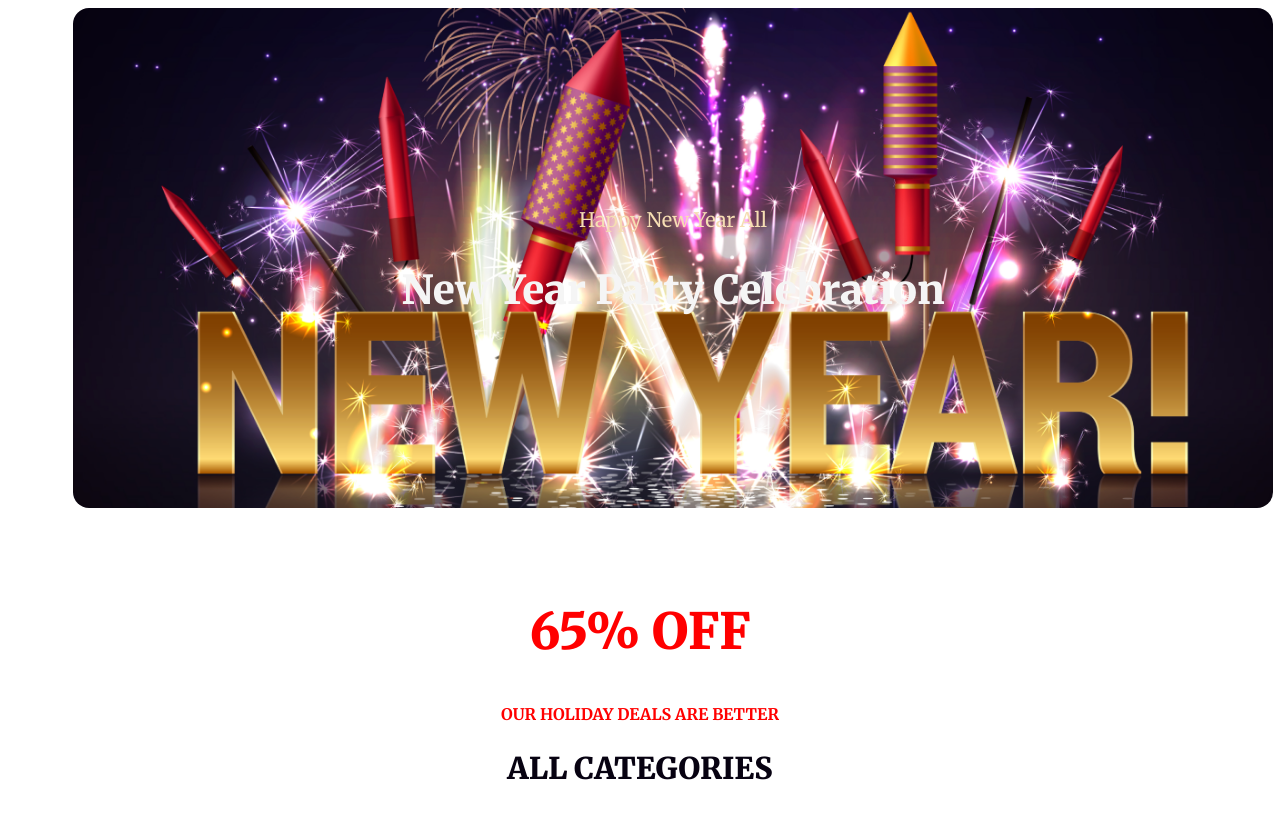
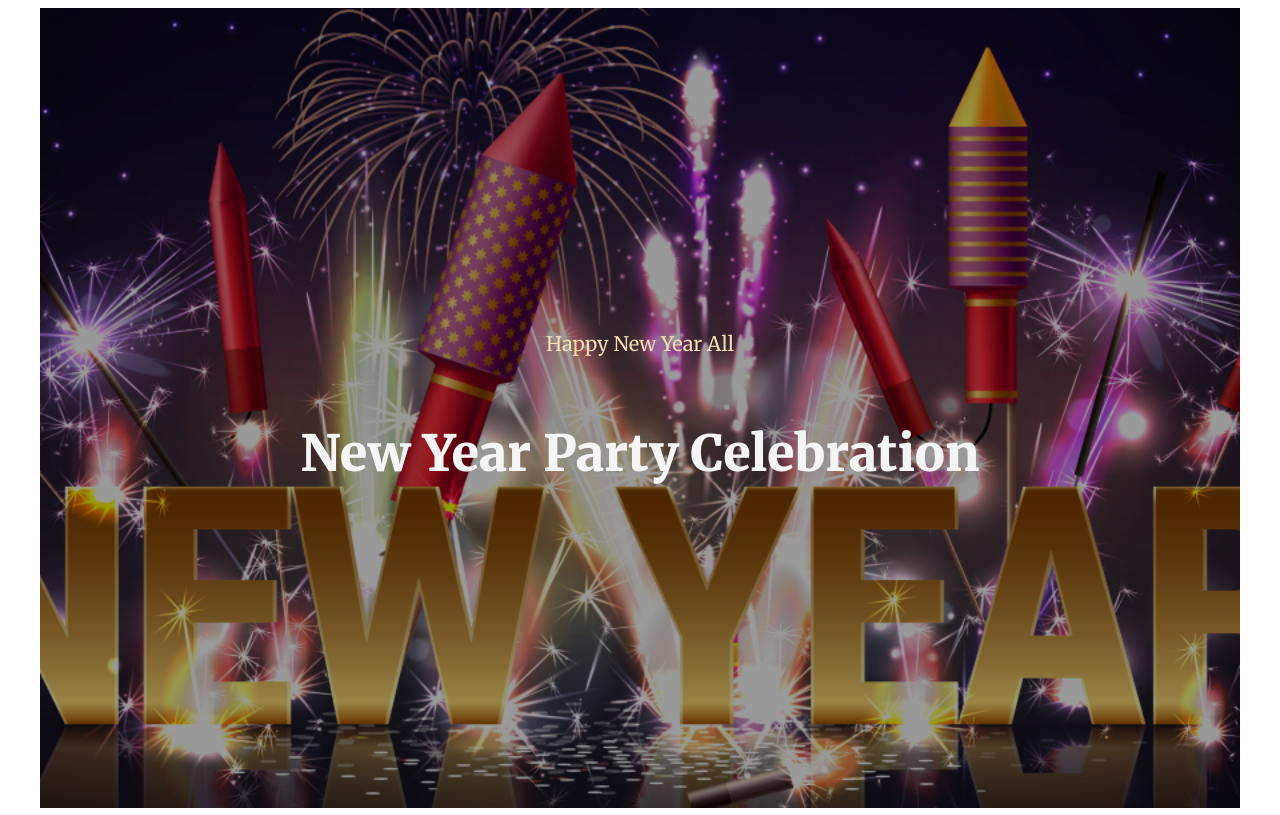
Before and after one commit to jhmasudrana/new-year-project, a plain HTML site: page index.html in a window 1280 px wide. Shown: the top 815 px of the page. Drawn offline with Linux system fonts and the light colour scheme.

Commit message:
footer and header complete

```diff
--- a/index.css
+++ b/index.css
@@ -2,27 +2,27 @@ body {
     font-family: 'Inter', sans-serif;
     font-family: 'Merriweather', serif;
 }
-
-.Banner {
-    background:
-        url(image/Banner\ Image.png) no-repeat  center,
-        linear-gradient(180deg, rgb(0, 0, 0) 100%, #00000000 100%);
-    background-size: cover;
-    width: 1200px;
-    margin-left: 65px;
-    height: 500px;
+.big-img{
+height: 100vh;
+width: 1200px;
+margin: auto;
+position: relative;
+background-size: cover;
+background-position:50% 50%;
+background-image: url(image/Banner\ Image.png);
+}
+.overlay{
+    position: absolute;
+    height: 100%;
+    width: 100%;
+    background: rgba(0,0,0,0.4);
+    color: #FFF;
     display: flex;
+    flex-direction: column;
     justify-content: center;
     align-items: center;
-    border-radius: 16px;
-    opacity: 1;
 }
 
-
-
-.Banner-text {
-    text-align: center;
-}
 
 /* main section play */
 .off {
--- a/index.html
+++ b/index.html
@@ -14,14 +14,15 @@
 </head>
 
 <body>
-
-    <!-- header section -->
-    <header class="Banner">
-        <div class="Banner-text">
+     <!-- header section -->
+    <div class="big-img">
+        <div class="overlay">
             <h5 style="font-size: 20px; color: wheat; font-weight: 400; z-index: 1;">Happy New Year All</h5>
-            <h1 style="font-size: 40px; color:whitesmoke; text-shadow: #FFF; font-weight: 900;">New Year Party Celebration</h1>
+            <h1 style="font-size: 50px; color:whitesmoke;  font-weight: 900;">New Year Party
+                Celebration
+            </h1>
         </div>
-    </header>
+    </div>
     <!-- main section -->
     <main>
         <section class="off-main">
```
